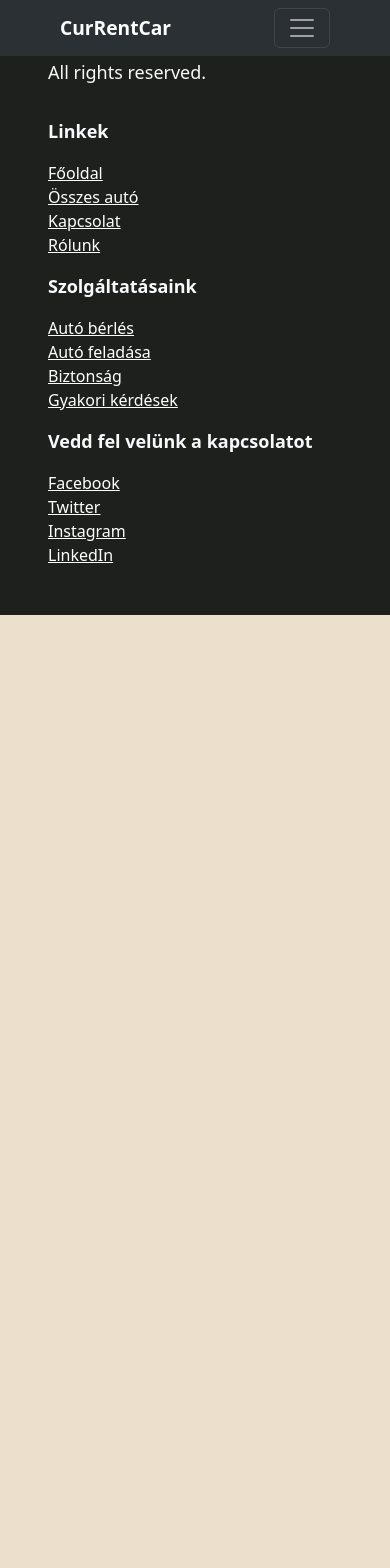
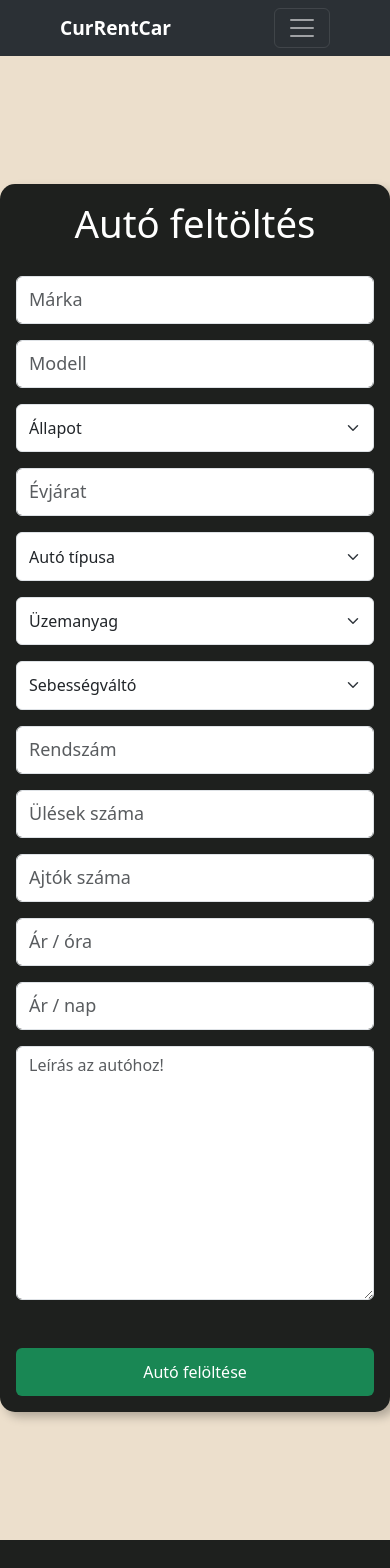
Before and after one commit to rewerze/currentcar, a React (Vite) app in the folder client/: page /auto-feltoltes in a window 390 px wide. Shown: the top 1568 px of the page. Before the commit the page ends 844 px from the top, so only its background shows below. Built offline with nearby package versions, Linux system fonts and the light colour scheme; no server answers.

Commit message:
autó feltöltés + bug fix

```diff
--- a/client/src/assets/css/colors.css
+++ b/client/src/assets/css/colors.css
@@ -65,3 +65,7 @@ footer a:hover {
 body {
     background-color: #ECDFCC;
 }
+
+table {
+    background-color: #f6efe6;
+}
--- a/client/src/assets/css/elements.css
+++ b/client/src/assets/css/elements.css
@@ -235,6 +235,8 @@ color: #dddddd;
 .adatlap-table, td, th {
     padding-left: 0.5rem;
     padding-right: 0.5rem;
+    padding-top: 0.2rem;
+    padding-bottom: 0.2rem;
 }
 
 .adatlap-table td {
@@ -248,3 +250,7 @@ color: #dddddd;
 .adatlap-table-alatt button{
     width: 80%;
 }
+
+main {
+    overflow-x:hidden;
+}
--- a/client/src/assets/css/mobile.css
+++ b/client/src/assets/css/mobile.css
@@ -109,6 +109,22 @@
         width: 50%;
     }
 
+    .upload-form {
+        display: flex;
+        flex-direction: column;
+    }
+
+    .upload-form input, .upload-form select{
+        width: 100% !important;
+    }
+
+    .upload-form select {
+        padding-top: 0.7rem !important;
+        padding-bottom: 0.7rem !important;
+    }
+
+
+
     }
 
     @media (max-width: 576px) {
--- a/client/src/components/CarData.tsx
+++ b/client/src/components/CarData.tsx
@@ -5,10 +5,10 @@ function CarData() {
         <>
         <main className="nav-gap">
             <div className="row">
-                <div className="col-md">
+                <div className="col-lg-5">
                     <img src={car} alt="" className="w-100" />
                 </div>
-                <div className="col-md">
+                <div className="col-lg-7">
                     <h2 className="text-center display-5">Tulajdonságai</h2>
                     <div className="d-flex justify-content-center">
                         <table className="table adatlap-table">
--- /dev/null
+++ b/client/src/components/CarUpload.tsx
@@ -0,0 +1,64 @@
+function CarUpload() {
+    return(
+        <>
+            {/* KOCSI FELTÖLTÉS */}
+
+            <main className="nav-gap">
+                <div className="form">
+                    <div className="form-box bg-dark">
+                        <h1 className="text-center">Autó feltöltés</h1>
+
+
+                        <div className="d-flex justify-content-center gap-3 upload-form">
+                            <input type="text" placeholder="Márka" className="form-control"/>
+                            <input type="text" placeholder="Modell" className="form-control"/>
+                        </div>
+
+                        <div className="d-flex justify-content-center gap-3 mt-3 upload-form">
+                            <select name="condition" id="conidion" className="form-select w-75">
+                                <option value="-">Állapot</option>
+                                <option value="1">rossz</option>
+                                <option value="2">jo</option>
+                            </select>
+                            <input type="text" placeholder="Évjárat" className="form-control w-25"/>
+                        </div>
+
+                        <div className="d-flex justify-content-center gap-3 mt-3 upload-form">
+                            <select name="car_type" id="conidion" className="form-select w-25">
+                                <option value="-">Autó típusa</option>
+                                <option value="1">rossz</option>
+                                <option value="2">jo</option>
+                            </select>
+                            <select name="fuel_type" id="conidion" className="form-select w-25">
+                                <option value="-">Üzemanyag</option>
+                                <option value="1">rossz</option>
+                                <option value="2">jo</option>
+                            </select>
+                            <select name="transmission_type" id="conidion" className="form-select w-25">
+                                <option value="-">Sebességváltó</option>
+                                <option value="1">rossz</option>
+                                <option value="2">jo</option>
+                            </select>
+                            <input type="text" placeholder="Rendszám" className="form-control w-25"/>
+                        </div>
+
+                        <div className="d-flex justify-content-center gap-3 mt-3 upload-form">
+                            <input type="text" placeholder="Ülések száma" className="form-control w-25"/>
+                            <input type="text" placeholder="Ajtók száma" className="form-control w-25"/>
+                            <input type="text" placeholder="Ár / óra" className="form-control w-25"/>
+                            <input type="text" placeholder="Ár / nap" className="form-control w-25"/>
+                        </div>
+
+                        <div className="d-flex justify-content-center gap-3 mt-3 upload-form">
+                            <textarea name="description" id="description" placeholder="Leírás az autóhoz!" className="form-control" rows={10}></textarea>
+                        </div>
+
+                        <button className="btn btn-success w-100 mt-5 p-2">Autó felöltése</button>
+                    </div>
+                </div>
+            </main>
+        </>
+    )
+}
+
+export default CarUpload;
--- a/client/src/main.tsx
+++ b/client/src/main.tsx
@@ -12,6 +12,7 @@ import Profil from './components/Profile.tsx'
 import Password from './components/Password.tsx'
 import AllCar from './components/AllCar.tsx'
 import CarData from './components/CarData.tsx'
+import CarUpload from './components/CarUpload.tsx'
 
 createRoot(document.getElementById('root')!).render(
   <StrictMode>
@@ -26,7 +27,8 @@ createRoot(document.getElementById('root')!).render(
           <Route path='/profil' element={<Profil />} />              {/*  FELHASZNÁLÓ PROFILJA */}
           <Route path='/jelszo-modositas' element={<Password />} />  {/*  JELSZÓ MÓDOSÍTÁS */}
           <Route path='/osszesauto' element={<AllCar />} />          {/*  ÖSSZES AUTÓ AMIT KIADUNK */}
-          <Route path='/adatlap' element={<CarData />} />          {/*  AUTÓK ADATLAPJAI */}
+          <Route path='/adatlap' element={<CarData />} />            {/*  AUTÓK ADATLAPJAI */}
+          <Route path='/auto-feltoltes' element={<CarUpload />} />   {/*  AUTÓ FELTÖLTÉS */}
         </Routes>
         <Footer />
       </BrowserRouter>
```
